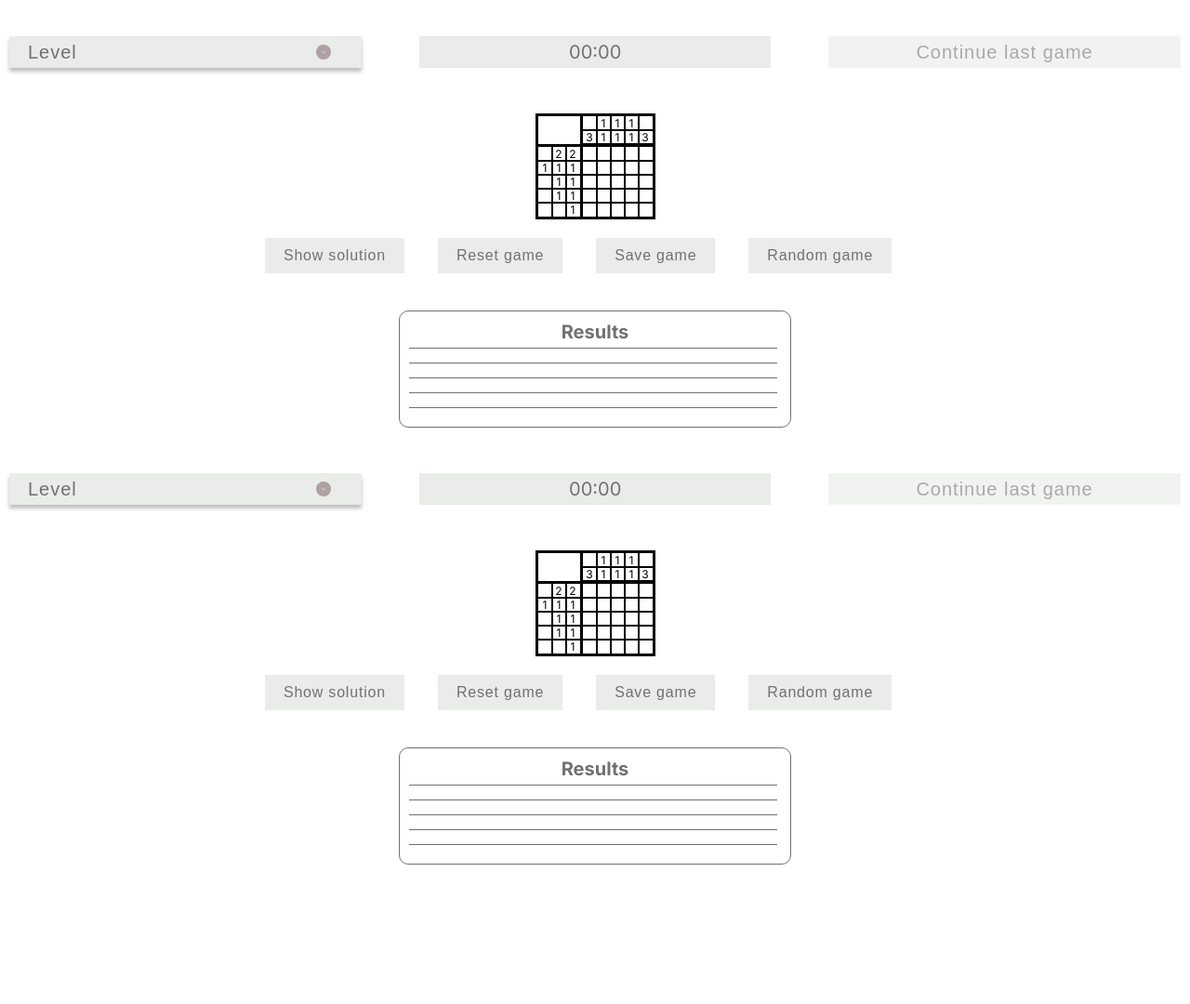
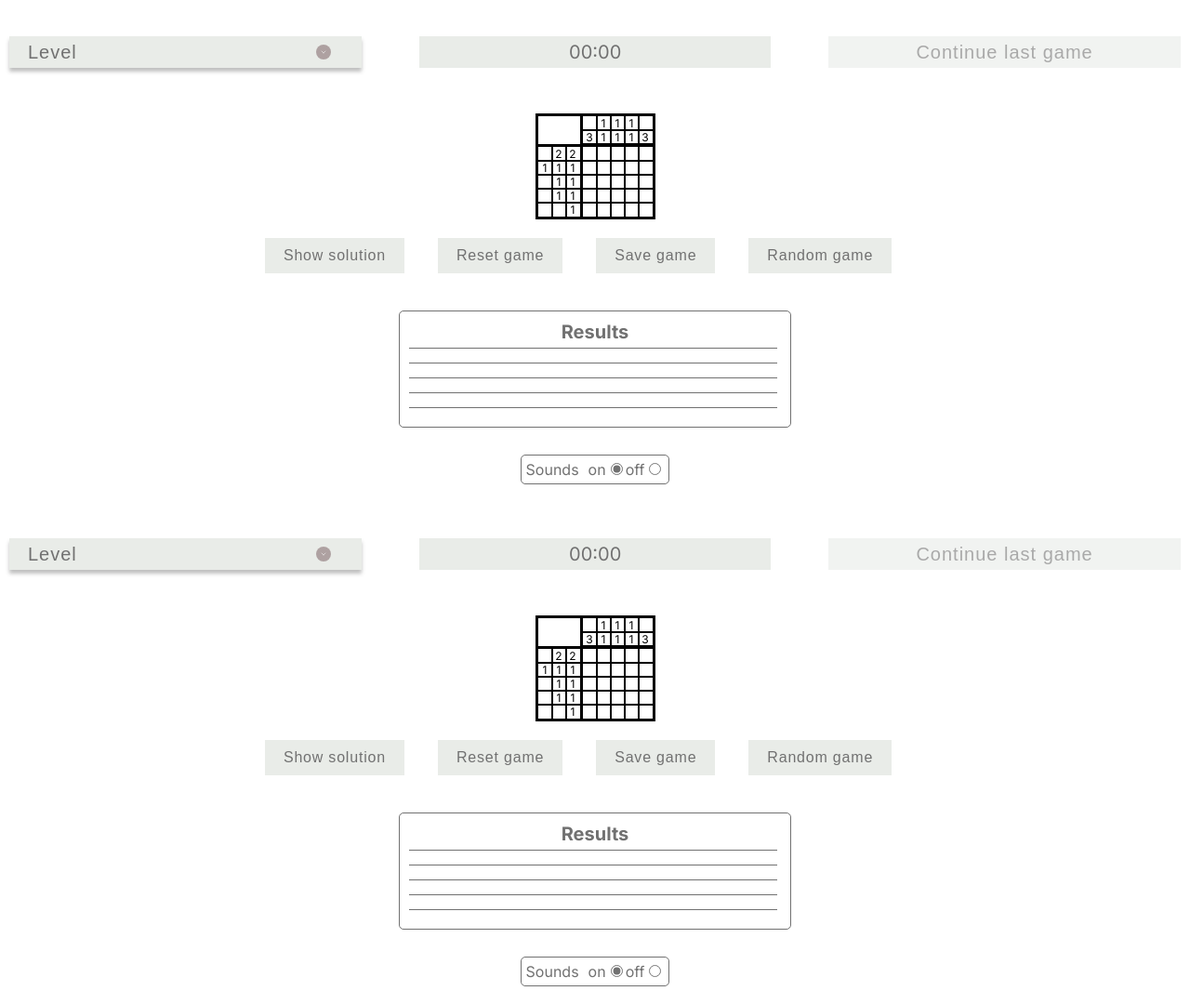
Before and after one commit to pirnataly/rsschool2023q4, a website built with webpack: page nonograms/src/index.html in a window 1280 px wide. Shown: the whole page at 93% size. Before the commit the page ends 940 px from the top, so only its background shows below. Built offline with nearby package versions, Linux system fonts and the light colour scheme; a web font is replaced by a local one.

Commit message:
feat: add switching music

```diff
--- a/nonograms/src/generating.js
+++ b/nonograms/src/generating.js
@@ -39,6 +39,16 @@ export const elements = {
     randomButton: create("button"),
     solutionButton: create("button"),
     resultBlock: create("div"),
+    settings: create("div"),
+    soundSettings: create("form"),
+    soundsHeading: create("span"),
+    labelForOn: create("label"),
+    onSound: create("input"),
+    labelForOff:create("label"),
+    offSound: create("input"),
+    themeSettings: create("span"),
+
+
 }
 
 export const timerProperties =
@@ -286,7 +296,9 @@ export function addGameRowsAndTiles(arr, index, args) {
                 let arrOfSolutions = [];
                 let arrOfIncorrectOpenTiles = [];
                 changeTileView(ev);
-                playClickMusic(tile);
+                if(elements.onSound.classList.contains("music-on")) {
+                    playClickMusic(tile);
+                }
                 for (let i = 0; i < gameBoard.length; i += 1) {
                     let sumOfRestSolutions = 0;
                     let sumOfIncorrectOpenTilse = 0;
@@ -319,7 +331,9 @@ export function addGameRowsAndTiles(arr, index, args) {
                     localStorage.setItem('arr5', JSON.stringify(newArray));
 
                     setShuffledresults ();
-                    playWin();
+                    if(elements.onSound.classList.contains("music-on")) {
+                        playWin();
+                    }
                     clearInterval(timerProperties.timer);
                     elements.saveButton.classList.add("disabled");
                     elements.saveButton.setAttribute("disabled", "disabled");
@@ -337,7 +351,9 @@ export function addGameRowsAndTiles(arr, index, args) {
                 event.preventDefault();
                 tile.element.dataset.status = "hidden";
                 tile.element.textContent = (tile.element.textContent === "x") ? "" : "x";
-                playRightClickMusic(tile);
+                if(elements.onSound.classList.contains("music-on")) {
+                    playRightClickMusic(tile);
+                }
             })
         })
     })
@@ -636,6 +652,64 @@ export function clearResultsAfterRebooting(){
          for(let i = 0; i < 3; i += 1) {
             elements.blockForResultRows.children[i].children[i].textContent="";
         }
-
     }
 }
+
+export function addSettingsBlock() {
+    setClassname(elements.settings, "settings");
+    appending(elements.wrapper,elements.settings);
+    addSoundsSettings();
+    addThemeSettings();
+
+
+}
+function addSoundsSettings() {
+    setClassname(elements.soundSettings, "sound-settings");
+    appending(elements.settings, elements.soundSettings);
+    elements.soundsHeading.textContent = "Sounds";
+    setClassname(elements.soundsHeading,"sounds-heading");
+    appending(elements.soundSettings,elements.soundsHeading);
+    addOnSound();
+    addOffSound();
+
+}
+
+function addThemeSettings() {
+    setClassname(elements.themeSettings, "theme-settings");
+    appending(elements.settings, elements.themeSettings);
+}
+
+
+
+
+function addOnSound(){
+    elements.labelForOn.setAttribute("for","on");
+    elements.labelForOn.textContent = "on";
+    appending(elements.soundSettings,elements.labelForOn);
+    elements.onSound.setAttribute("type","radio");
+    elements.onSound.setAttribute("checked","checked");
+    setClassname(elements.onSound,"music-on");
+    elements.onSound.name = "sound";
+    elements.onSound.value = "on";
+    elements.onSound.id = "on";
+    appending(elements.labelForOn,elements.onSound);
+
+}
+
+function addOffSound() {
+    elements.labelForOff.setAttribute("for","off");
+    elements.labelForOff.textContent = "off";
+    appending(elements.soundSettings,elements.labelForOff);
+    elements.offSound.setAttribute("type","radio");
+    elements.offSound.name="sound";
+    elements.offSound.value = "off";
+    elements.offSound.id ="off";
+    appending(elements.labelForOff,elements.offSound);
+}
+
+elements.onSound.addEventListener("input",()=>{
+    elements.onSound.classList.add("music-on");
+    })
+elements.offSound.addEventListener("input",()=>{
+    elements.onSound.classList.remove('music-on');
+})
--- a/nonograms/src/script.js
+++ b/nonograms/src/script.js
@@ -29,10 +29,19 @@ import {
     addGameRowsAndTiles,
     resetToZeroTimerProperties,
     clearGameField,
-    showAnswers, setTimer, setGameEventListeneres,clearCluesAndGameField,setGameByCurrentNumber,addResultBlock,setShuffledresults,clearResultsAfterRebooting,clearResultsOfLocalStorage
+    showAnswers,
+    setTimer,
+    setGameEventListeneres,
+    clearCluesAndGameField,
+    setGameByCurrentNumber,
+    addResultBlock,
+    setShuffledresults,
+    clearResultsAfterRebooting,
+    clearResultsOfLocalStorage,
+    addSettingsBlock
 } from "./generating.js";
 
-import { getLevels,shuffle } from "./counting.js"
+import { getLevels, shuffle } from "./counting.js"
 
 async function getData() {
     const nonogramsDataSrc = 'data.json';
@@ -71,14 +80,15 @@ getData().then((nonograms) => {
     addResultBlock();
     clearResultsAfterRebooting();
     clearResultsOfLocalStorage();
-    // setShuffledresults ();
+    addSettingsBlock();
+
     //Кнопка показать решение
     elements.solutionButton.addEventListener('click', () => {
         elements.saveButton.classList.add("disabled");
-        elements.saveButton.setAttribute("disabled","disabled");
+        elements.saveButton.setAttribute("disabled", "disabled");
         localStorage.setItem('shownGameNumber', nonogramsIndex);
         // localStorage.setItem('savedGameNumber',nonogramsIndex);
-        const numberCurrent  = localStorage.getItem("numberOfCurrentGame");
+        const numberCurrent = localStorage.getItem("numberOfCurrentGame");
         // localStorage.setItem("isShown", "true");
         // elements.continueButton.classList.remove("disabled");
         // elements.continueButton.removeAttribute("disabled");
@@ -107,10 +117,10 @@ getData().then((nonograms) => {
         const numberOfSavedGame = localStorage.getItem("savedGameNumber");
         localStorage.setItem("numberOfCurrentGame", numberOfSavedGame);
         const savedTimerProperties = JSON.parse(localStorage.getItem("lastGameTime"));
-         clearInterval(timerProperties.timer);
-         elements.levelButton.textContent = nonograms[numberOfSavedGame].name;
+        clearInterval(timerProperties.timer);
+        elements.levelButton.textContent = nonograms[numberOfSavedGame].name;
         timerProperties.number = savedTimerProperties.number;
-        timerProperties.gameFieldClick=1;
+        timerProperties.gameFieldClick = 1;
 
         clearCluesAndGameField();
         renderNewGame(nonograms, numberOfSavedGame, savedGameArr);
@@ -119,7 +129,9 @@ getData().then((nonograms) => {
     });
 
 //кнопка начать игру заново
-    elements.resetButton.addEventListener("click",()=>{ setGameByCurrentNumber(nonograms)});
+    elements.resetButton.addEventListener("click", () => {
+        setGameByCurrentNumber(nonograms)
+    });
 
     //кнопка случайная игра
     elements.randomButton.addEventListener("click", () => {
@@ -129,7 +141,7 @@ getData().then((nonograms) => {
         elements.saveButton.classList.remove("disabled");
         elements.saveButton.removeAttribute("disabled");
         const randomGameNumber = shuffle(nonograms)[0];
-         localStorage.setItem("numberOfCurrentGame", randomGameNumber);
+        localStorage.setItem("numberOfCurrentGame", randomGameNumber);
         const currentGameNumber = localStorage.getItem("numberOfCurrentGame");
         clearInterval(timerProperties.timer);
         elements.levelButton.textContent = nonograms[currentGameNumber].name;
@@ -139,14 +151,14 @@ getData().then((nonograms) => {
     })
 
 //кнопка сохранить игру
-    elements.saveButton.addEventListener("click",()=>{
+    elements.saveButton.addEventListener("click", () => {
         const currentGameNumber = localStorage.getItem("numberOfCurrentGame");
-        localStorage.setItem('savedGameNumber',currentGameNumber);
+        localStorage.setItem('savedGameNumber', currentGameNumber);
         elements.continueButton.classList.remove("disabled");
         elements.continueButton.removeAttribute("disabled");
         localStorage.setItem('lastGameTime', JSON.stringify(timerProperties));
         clearInterval(timerProperties.timer);
-        timerProperties.gameFieldClick=0;
+        timerProperties.gameFieldClick = 0;
         setGameEventListeneres(true);
         const savedGame = [];
         const currentGame = document.querySelectorAll(".gameField__row");
--- a/nonograms/src/style.css
+++ b/nonograms/src/style.css
@@ -100,13 +100,13 @@ body {
 .result-block {
     display: flex;
     place-content: center;
-    margin: 0 auto;
+    margin: 0 auto 20px;
     flex-direction: column;
     width: 400px;
     height: auto;
     padding: 10px;
     border: 1px solid #717171;
-    border-radius: 10px;
+    border-radius: 5px;
     color: var(--button-text-color);
 }
 
@@ -138,3 +138,34 @@ body {
     height: auto;
     border-bottom: 1px solid #717171;
 }
+
+.settings{
+    display: flex;
+    margin: 0 auto;
+    place-content: center;
+    align-items: center;
+    max-width: 400px;
+    height: 50px;
+    /*border: 1px solid #717171;*/
+    border-radius: 5px;
+    font-size: 16px;
+    color: #717171;
+}
+.sound-settings {
+    border:1px solid #717171;
+    padding:5px;
+    border-radius: 5px;
+}
+
+
+.sounds-heading {
+    margin-right: 10px;
+}
+
+input[name = "sound"]{
+    accent-color:#717171;
+}
+
+.music-off{
+
+}
```
